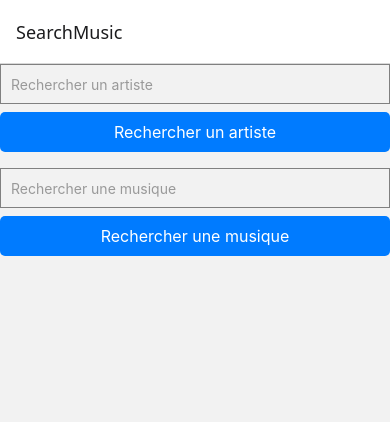
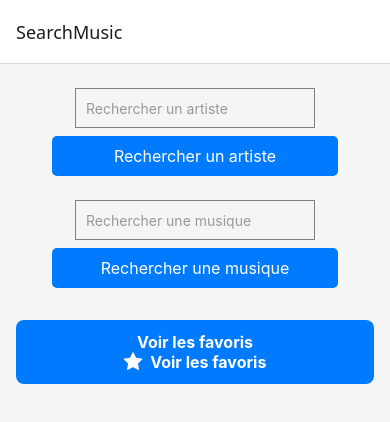
Before and after one commit to Nassjet/ItunesSeeker, a React Native app: screen /SearchMusic in a window 390 px wide. Shown: the top 422 px of the page. Built offline with nearby package versions, Linux system fonts and the light colour scheme.

Commit message:
add favorites with redux

```diff
--- a/App.js
+++ b/App.js
@@ -1,13 +1,18 @@
 import { StatusBar } from 'expo-status-bar';
+import React from 'react';
 import { StyleSheet, Text, View } from 'react-native';
+import { Provider } from 'react-redux';
+import { store } from './src/redux/store';
 import { NavigationContainer } from '@react-navigation/native';
 import AppNavigator from './src/navigation/AppNavigator';
 
 export default function App() {
   return (
-    <NavigationContainer>
-      <AppNavigator/>
-    </NavigationContainer>
+    <Provider store={store}>
+      <NavigationContainer>
+        <AppNavigator/>
+      </NavigationContainer>
+    </Provider>
   );
 }
 
--- a/package.json
+++ b/package.json
@@ -11,10 +11,12 @@
   "dependencies": {
     "@react-navigation/native": "^7.0.15",
     "@react-navigation/stack": "^7.1.2",
+    "@reduxjs/toolkit": "^2.6.1",
     "expo": "~52.0.37",
     "expo-status-bar": "~2.0.1",
     "react": "18.3.1",
-    "react-native": "0.76.7"
+    "react-native": "0.76.7",
+    "react-redux": "^9.2.0"
   },
   "devDependencies": {
     "@babel/core": "^7.20.0"
--- /dev/null
+++ b/src/components/FavoritesScreen.js
@@ -0,0 +1,38 @@
+import React from 'react';
+import { View, FlatList, Text, StyleSheet } from 'react-native';
+import { useSelector } from 'react-redux';
+import SongItem from './SongItem';
+
+const FavoritesScreen = () => {
+  const favorites = useSelector((state) => state.favorites.songs); // Lit les favoris depuis le store
+
+  return (
+    <View style={styles.container}>
+      {favorites.length > 0 ? (
+        <FlatList
+          data={favorites}
+          keyExtractor={(item) => item.trackId.toString()}
+          renderItem={({ item }) => <SongItem song={item} />}
+        />
+      ) : (
+        <Text style={styles.emptyText}>Aucun favori pour le moment.</Text>
+      )}
+    </View>
+  );
+};
+
+const styles = StyleSheet.create({
+  container: {
+    flex: 1,
+    backgroundColor: '#f8f8f8',
+    padding: 16,
+  },
+  emptyText: {
+    textAlign: 'center',
+    fontSize: 18,
+    color: '#666',
+    marginTop: 20,
+  },
+});
+
+export default FavoritesScreen;
--- a/src/components/SearchBar.js
+++ b/src/components/SearchBar.js
@@ -22,6 +22,7 @@ const SearchBar = ({ placeholder, value, onChangeText, onPress, buttonText }) =>
 const styles = StyleSheet.create({
   container: {
     marginBottom: 16,
+    alignItems: 'center'
   },
   input: {
     height: 40,
@@ -29,12 +30,15 @@ const styles = StyleSheet.create({
     borderWidth: 1,
     paddingHorizontal: 10,
     marginBottom: 8,
+    marginTop:8,
+    maxWidth: '100%',
   },
   button: {
     backgroundColor: '#007bff',
     padding: 10,
     borderRadius: 5,
     alignItems: 'center',
+    width : '80%'
   },
   buttonText: {
     color: '#fff',
--- a/src/components/SearchMusic.js
+++ b/src/components/SearchMusic.js
@@ -1,10 +1,13 @@
+// components/SearchMusic.js
 import React, { useState } from 'react';
-import { View, FlatList } from 'react-native';
+import { View, FlatList, TouchableOpacity, Text, StyleSheet } from 'react-native';
 import SearchBar from '../components/SearchBar';
 import SongItem from '../components/SongItem';
 import styles from '../styles/SearchMusicStyle';
+import Icon from 'react-native-vector-icons/FontAwesome';
 
-const SearchMusic = () => {
+
+const SearchMusic = ({ navigation }) => {
   const [searchQueryArtist, setSearchQueryArtist] = useState('');
   const [searchQueryMusic, setSearchQueryMusic] = useState('');
   const [resultsArtist, setResultsArtist] = useState([]);
@@ -38,7 +41,7 @@ const SearchMusic = () => {
   };
 
   return (
-    <View>
+    <View style={styles.container}>
       <SearchBar
         placeholder="Rechercher un artiste"
         value={searchQueryArtist}
@@ -53,15 +56,28 @@ const SearchMusic = () => {
         onPress={searchResultsMusic}
         buttonText="Rechercher une musique"
       />
+
+
+      <TouchableOpacity
+        style={styles.favoritesButton}
+        onPress={() => navigation.navigate('FavoritesScreen')}
+      >
+        <Text style={styles.favoritesButtonText}>Voir les favoris</Text>
+        <View style={{ flexDirection: 'row', alignItems: 'center' }}>
+          <Icon name="star" size={20} color="#fff" style={{ marginRight: 8 }} />
+          <Text style={styles.favoritesButtonText}>Voir les favoris</Text>
+        </View>
+      </TouchableOpacity>
+
       <FlatList
         data={searchType === 'artist' ? resultsArtist : resultsMusic}
         keyExtractor={(item) => item.trackId.toString()}
-        renderItem={({ item }) => (
-          <SongItem trackName={item.trackName} artistName={item.artistName} />
-        )}
+        renderItem={({ item }) => <SongItem song={item} />}
       />
     </View>
   );
 };
 
+
+
 export default SearchMusic;
--- a/src/components/SongItem.js
+++ b/src/components/SongItem.js
@@ -1,12 +1,30 @@
 // components/SongItem.js
 import React from 'react';
-import { View, Text, StyleSheet } from 'react-native';
+import { View, Text, TouchableOpacity, StyleSheet } from 'react-native';
+import Icon from 'react-native-vector-icons/FontAwesome';
+import { useDispatch, useSelector } from 'react-redux';
+import { addFavorite, removeFavorite } from '../redux/favoritesSlice';
 
-const SongItem = ({ trackName, artistName }) => {
+const SongItem = ({ song }) => {
+  const dispatch = useDispatch();
+  const favorites = useSelector((state) => state.favorites.songs); // Lit les favoris depuis le store
+  const isFavorite = favorites.some((fav) => fav.trackId === song.trackId); // Vérifie si la chanson est favorite
+
+  const handleFavoritePress = () => {
+    if (isFavorite) {
+      dispatch(removeFavorite(song.trackId)); // Retire la chanson des favoris
+    } else {
+      dispatch(addFavorite(song)); // Ajoute la chanson aux favoris
+    }
+  };
+
   return (
     <View style={styles.container}>
-      <Text style={styles.trackName}>{trackName}</Text>
-      <Text style={styles.artistName}>{artistName}</Text>
+      <Text style={styles.trackName}>{song.trackName}</Text>
+      <Text style={styles.artistName}>{song.artistName}</Text>
+      <TouchableOpacity onPress={handleFavoritePress}>
+        <Icon name={isFavorite ? 'star' : 'star-o'} size={24} color="gold" />
+      </TouchableOpacity>
     </View>
   );
 };
--- a/src/navigation/AppNavigator.js
+++ b/src/navigation/AppNavigator.js
@@ -1,16 +1,16 @@
 import { createStackNavigator } from '@react-navigation/stack';
 
 import SearchMusic from '../components/SearchMusic';
-import Playlist from '../components/Playlist';
+import FavoritesScreen from '../components/FavoritesScreen'
 import { NavigationContainer } from '@react-navigation/native';
 
-const Stack = createStackNavigator(); // important : C'est comme si nous essayions d'utiliser un outil avant de le sortir de la boîte à outils.
+const Stack = createStackNavigator();
 
 const AppNavigator = () => {
     return (
             <Stack.Navigator initialRouteName="SearchMusic">
                 <Stack.Screen name="SearchMusic" component={SearchMusic}/>
-                {/* <Stack.Screen name="Playlist" component={Playlist}/> */}
+                <Stack.Screen name="FavoritesScreen" component={FavoritesScreen}/>
             </Stack.Navigator>
     )
 }
--- /dev/null
+++ b/src/redux/favoritesSlice.js
@@ -0,0 +1,24 @@
+import { createSlice } from '@reduxjs/toolkit';
+
+const favoritesSlice = createSlice({
+  name: 'favorites',
+  initialState: {
+    songs: [],
+  },
+  reducers: {
+    // Reducer pour ajouter une chanson aux favoris
+    addFavorite: (state, action) => {
+      state.songs.push(action.payload); // Ajoute la chanson à la liste
+    },
+    // Reducer pour retirer une chanson des favoris
+    removeFavorite: (state, action) => {
+      state.songs = state.songs.filter((song) => song.trackId !== action.payload); // Filtre la liste pour retirer la chanson
+    },
+  },
+});
+
+// On exporte les actions pour pouvoir les utiliser dans les composants
+export const { addFavorite, removeFavorite } = favoritesSlice.actions;
+
+// On exporte le reducer pour l'ajouter au store
+export default favoritesSlice.reducer;
--- /dev/null
+++ b/src/redux/store.js
@@ -0,0 +1,7 @@
+import { configureStore } from '@reduxjs/toolkit';
+import favoritesReducers from './favoritesSlice';
+export const store = configureStore({
+  reducer: {
+    favorites: favoritesReducers,
+  },
+});
--- a/src/styles/SearchMusicStyle.js
+++ b/src/styles/SearchMusicStyle.js
@@ -29,6 +29,18 @@ const styles = StyleSheet.create({
     fontSize: 16,
     fontWeight: 'bold',
   },
+  favoritesButton: {
+    backgroundColor: '#007bff',
+    padding: 12,
+    borderRadius: 8,
+    alignItems: 'center',
+    marginVertical: 16,
+  },
+  favoritesButtonText: {
+    color: '#fff',
+    fontSize: 16,
+    fontWeight: 'bold',
+  },
 });
 
 export default styles;
```
Also changed, not shown: 1 other file (tests, documents, lock files or other folders).
